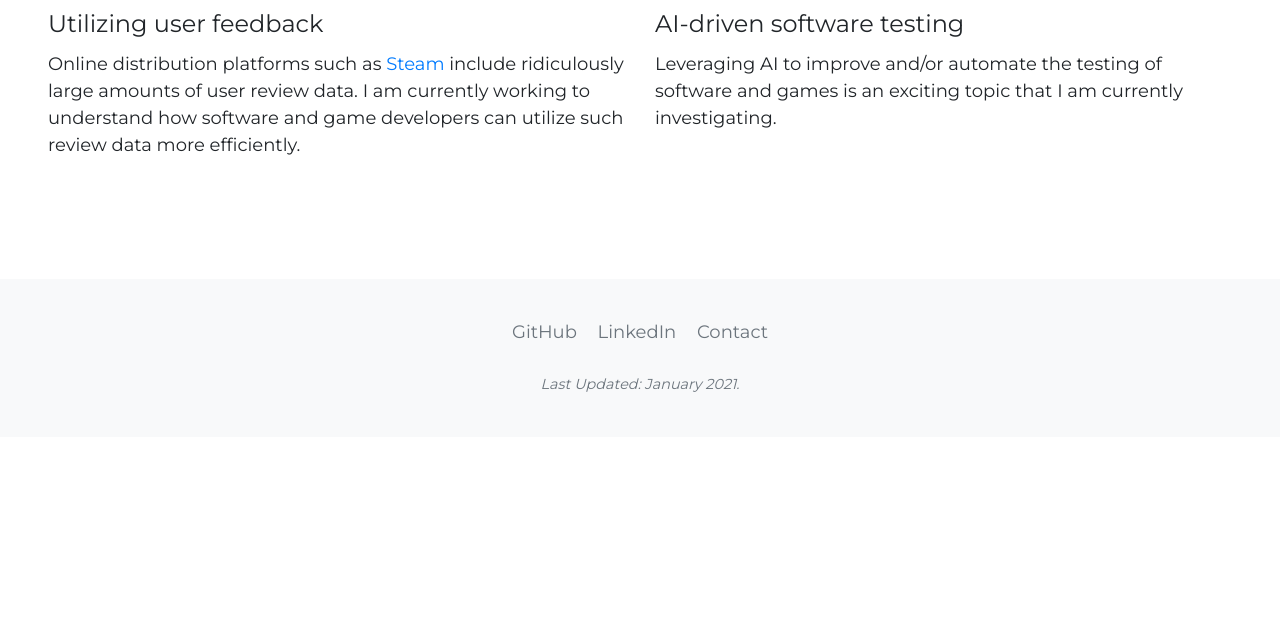
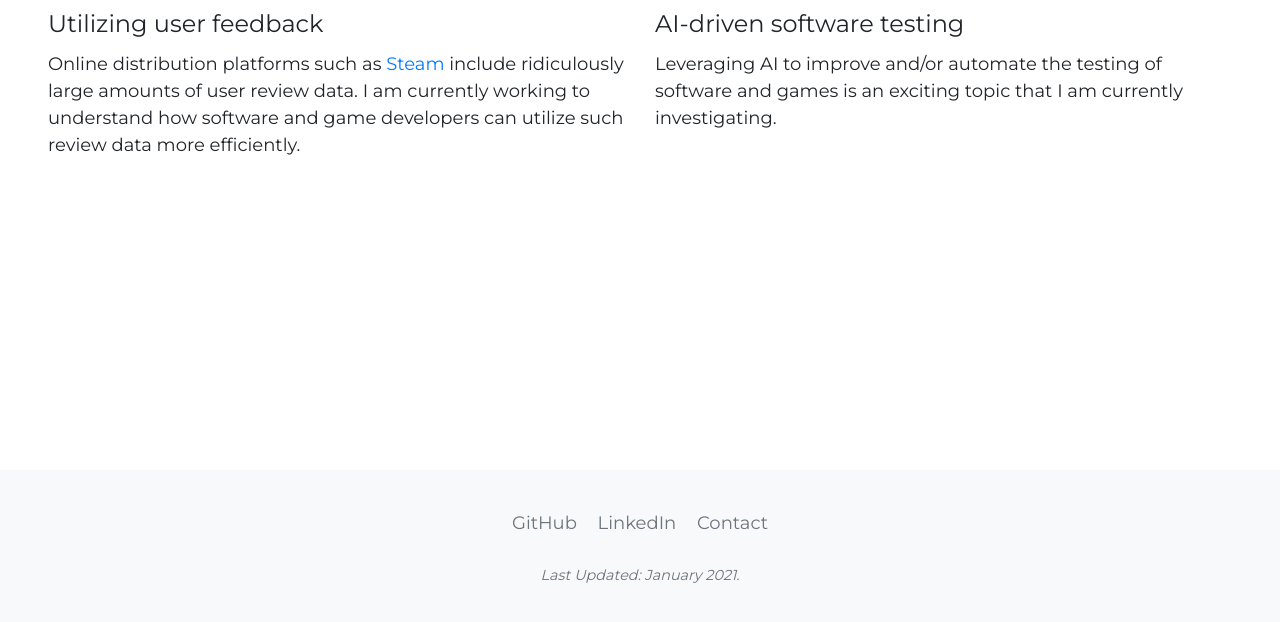
Before and after one commit to finascarr/finascarr.github.io, a plain HTML site: page research.html in a window 1280 px wide. Shown: the part 172-794 px from the top of the page. Drawn offline with nearby package versions, Linux system fonts and the light colour scheme.

Commit message:
Fixed footer anchoring

```diff
--- a/research.html
+++ b/research.html
@@ -21,7 +21,7 @@
     <script type='text/javascript' src='/js/load_common.js'></script>
 </head>
 
-<body class='pt-5'>
+<body class='pt-5 d-flex flex-column min-vh-100'>
     <div id='nav_container'></div>
 
     <main class='p-5' id='content' role='main'>
@@ -29,9 +29,6 @@
             <h2 class='pb-3'>
                 Research Interests
             </h2>
-            <!-- <p>
-                My research interests are rooted in addressing industry-relevant software engineering problems.
-            </p> -->
 
             <div class='row pt-2'>
                 <div class='col-md-6 col-sm-12'>
@@ -59,6 +56,6 @@
         </div>
     </main>
 
-    <div id='footer_container'></div>
+    <div id='footer_container' class='mt-auto'></div>
 </body>
 </html>
```
Also changed, not shown: contact.html (+2 -2 lines), index.html (+2 -2 lines).
